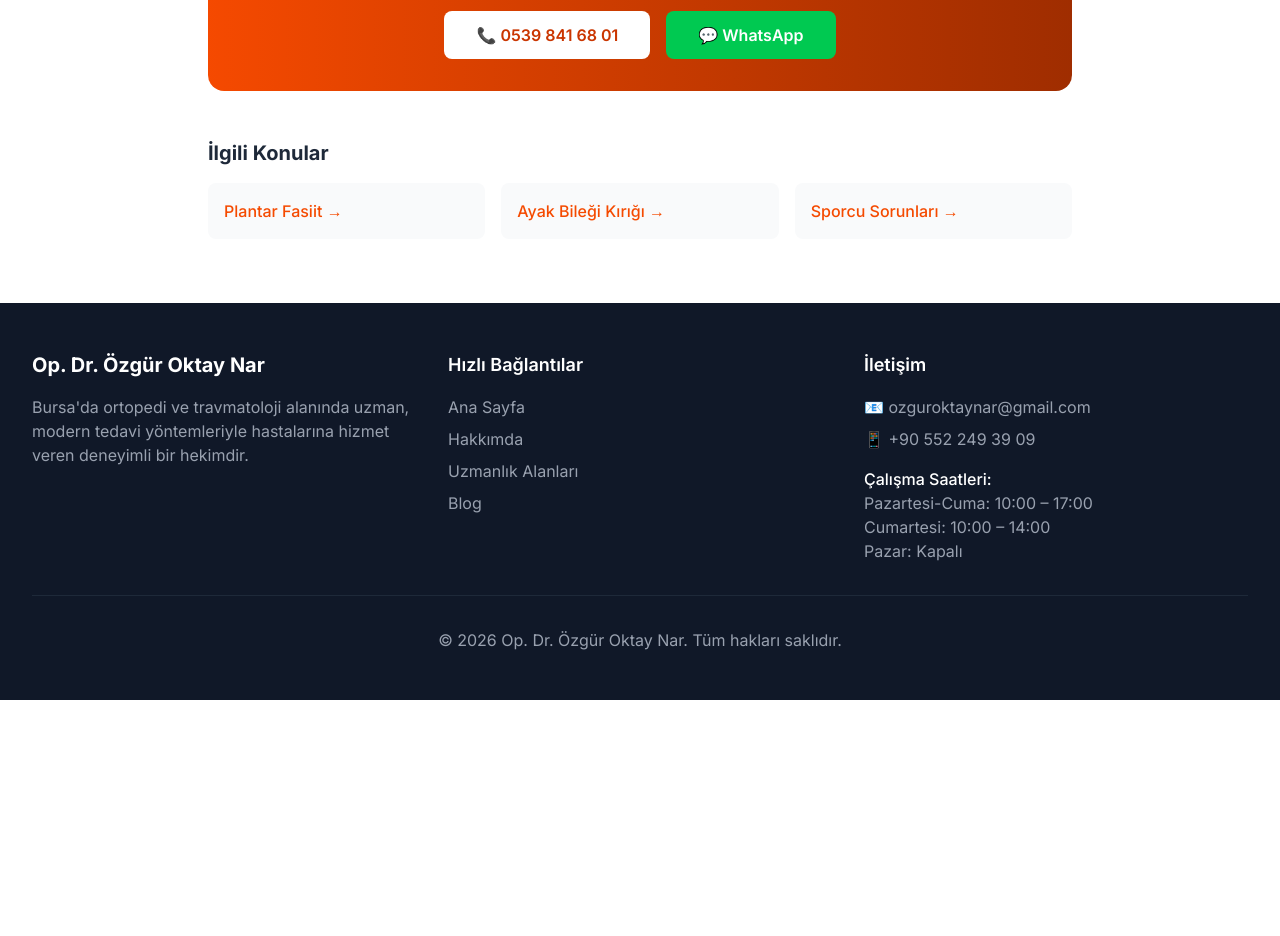
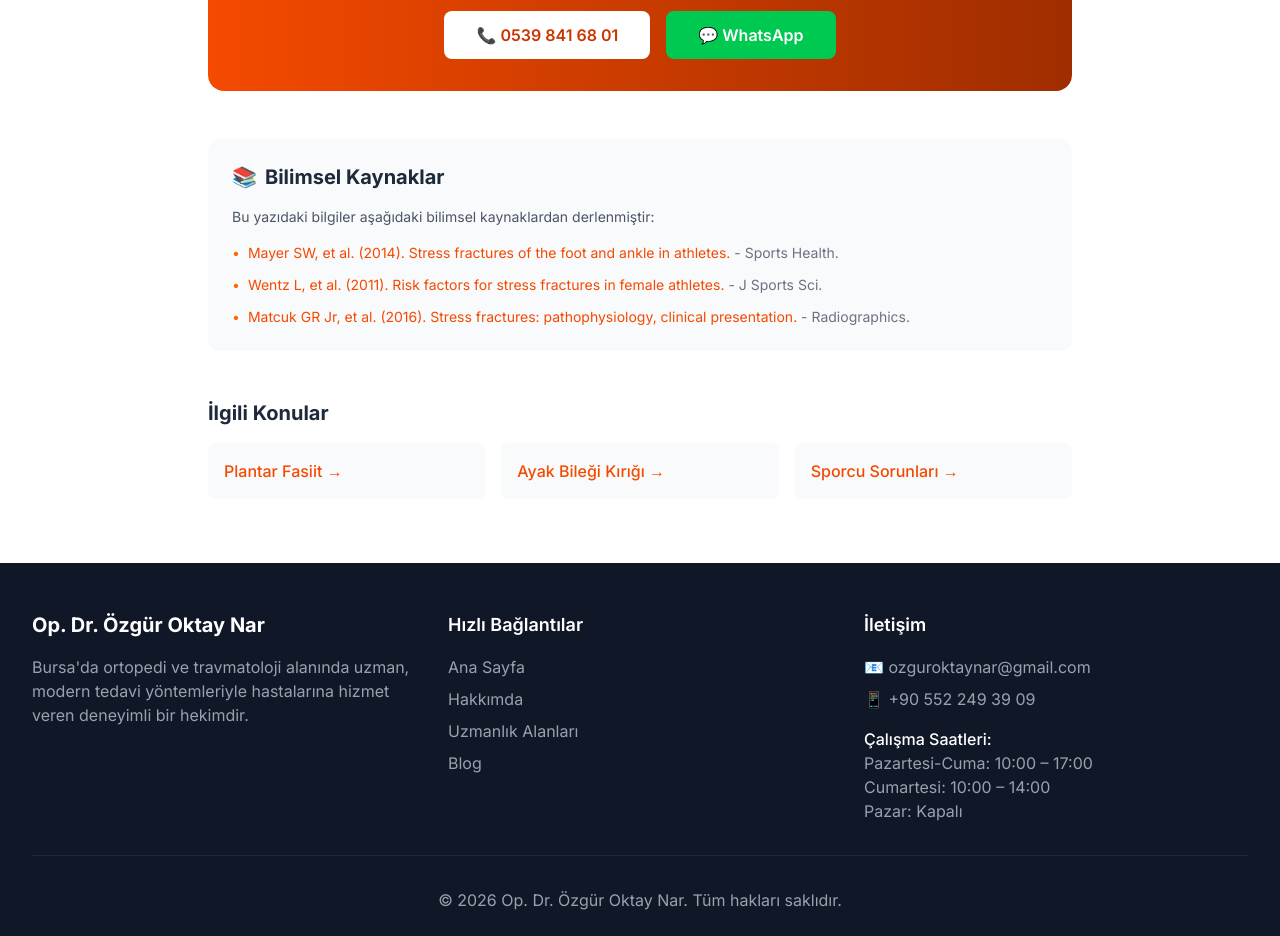
Before and after one commit to ozoknar/drozguroktaynar-nextjs, a Next.js app: page /blog/stres-kirigi in a window 1280 px wide. Shown: the part 3220-4156 px from the top of the page. Before the commit the page ends 3920 px from the top, so only its background shows below. Built offline with nearby package versions, Linux system fonts and the light colour scheme.

Commit message:
Fix blog images + add PubMed references
- Mozaikoplasti: Changed to bone X-ray image (more relevant)
- All 3 blog posts: Added scientific references section with PubMed links
- Plantar Fasiit: 3 PubMed references
- Mozaikoplasti: 3 PubMed references
- Stres Kırığı: 3 PubMed references

```diff
--- a/src/app/blog/mozaikoplasti/page.tsx
+++ b/src/app/blog/mozaikoplasti/page.tsx
@@ -11,10 +11,10 @@ export const metadata: Metadata = {
     url: "https://www.ozguroktaynar.com/blog/mozaikoplasti",
     images: [
       {
-        url: "https://ooxijkokuifpwunx.public.blob.vercel-storage.com/uploads/uploads/2024/04/physiotherapist-giving-knee-therapy-to-a-woman-2023-11-27-04-49-13-utc-min-scaled-1.jpg",
+        url: "https://ooxijkokuifpwunx.public.blob.vercel-storage.com/uploads/uploads/2024/03/kemik-rontgeni-min-scaled-1.jpg",
         width: 1200,
         height: 630,
-        alt: "Mozaikoplasti Kıkırdak Onarımı",
+        alt: "Mozaikoplasti - Eklem Kıkırdağı Onarımı",
       },
     ],
   },
@@ -32,7 +32,7 @@ const articleSchema = {
   },
   "datePublished": "2024-01-10",
   "dateModified": "2026-02-06",
-  "image": "https://ooxijkokuifpwunx.public.blob.vercel-storage.com/uploads/uploads/2024/04/physiotherapist-giving-knee-therapy-to-a-woman-2023-11-27-04-49-13-utc-min-scaled-1.jpg"
+  "image": "https://ooxijkokuifpwunx.public.blob.vercel-storage.com/uploads/uploads/2024/03/kemik-rontgeni-min-scaled-1.jpg"
 };
 
 const faqSchema = {
@@ -101,8 +101,8 @@ export default function MozaikoplastiPage() {
             </div>
             <div className="hidden md:block">
               <img
-                src="https://ooxijkokuifpwunx.public.blob.vercel-storage.com/uploads/uploads/2024/04/physiotherapist-giving-knee-therapy-to-a-woman-2023-11-27-04-49-13-utc-min-scaled-1.jpg"
-                alt="Mozaikoplasti Kıkırdak Onarımı"
+                src="https://ooxijkokuifpwunx.public.blob.vercel-storage.com/uploads/uploads/2024/03/kemik-rontgeni-min-scaled-1.jpg"
+                alt="Mozaikoplasti - Eklem Kıkırdağı Röntgeni"
                 className="rounded-lg shadow-2xl"
                 width={600}
                 height={400}
@@ -286,6 +286,60 @@ export default function MozaikoplastiPage() {
             </div>
           </section>
 
+          {/* PubMed References */}
+          <section className="mt-12 bg-gray-50 p-6 rounded-xl">
+            <h3 className="text-xl font-bold text-gray-800 mb-4 flex items-center gap-2">
+              <span>📚</span> Bilimsel Kaynaklar
+            </h3>
+            <p className="text-sm text-gray-600 mb-4">
+              Bu yazıdaki bilgiler aşağıdaki bilimsel kaynaklardan derlenmiştir:
+            </p>
+            <ul className="space-y-3 text-sm">
+              <li className="flex items-start gap-2">
+                <span className="text-teal-500">•</span>
+                <div>
+                  <a
+                    href="https://pubmed.ncbi.nlm.nih.gov/16959904/"
+                    target="_blank"
+                    rel="noopener noreferrer"
+                    className="text-teal-600 hover:underline"
+                  >
+                    Hangody L, et al. (2008). Mosaicplasty for the treatment of articular cartilage defects.
+                  </a>
+                  <span className="text-gray-500"> - Clin Orthop Relat Res.</span>
+                </div>
+              </li>
+              <li className="flex items-start gap-2">
+                <span className="text-teal-500">•</span>
+                <div>
+                  <a
+                    href="https://pubmed.ncbi.nlm.nih.gov/15118039/"
+                    target="_blank"
+                    rel="noopener noreferrer"
+                    className="text-teal-600 hover:underline"
+                  >
+                    Hangody L, Füles P. (2003). Autologous osteochondral mosaicplasty for cartilage defects.
+                  </a>
+                  <span className="text-gray-500"> - J Bone Joint Surg Br.</span>
+                </div>
+              </li>
+              <li className="flex items-start gap-2">
+                <span className="text-teal-500">•</span>
+                <div>
+                  <a
+                    href="https://pubmed.ncbi.nlm.nih.gov/22585560/"
+                    target="_blank"
+                    rel="noopener noreferrer"
+                    className="text-teal-600 hover:underline"
+                  >
+                    Solheim E, et al. (2012). Results at 10-14 years after mosaicplasty.
+                  </a>
+                  <span className="text-gray-500"> - Knee Surg Sports Traumatol Arthrosc.</span>
+                </div>
+              </li>
+            </ul>
+          </section>
+
           {/* Related Links */}
           <section className="mt-12">
             <h3 className="text-xl font-bold text-gray-800 mb-4">İlgili Konular</h3>
--- a/src/app/blog/plantar-fasiit/page.tsx
+++ b/src/app/blog/plantar-fasiit/page.tsx
@@ -267,6 +267,60 @@ export default function PlantarFasiitPage() {
             </div>
           </section>
 
+          {/* PubMed References */}
+          <section className="mt-12 bg-gray-50 p-6 rounded-xl">
+            <h3 className="text-xl font-bold text-gray-800 mb-4 flex items-center gap-2">
+              <span>📚</span> Bilimsel Kaynaklar
+            </h3>
+            <p className="text-sm text-gray-600 mb-4">
+              Bu yazıdaki bilgiler aşağıdaki bilimsel kaynaklardan derlenmiştir:
+            </p>
+            <ul className="space-y-3 text-sm">
+              <li className="flex items-start gap-2">
+                <span className="text-blue-500">•</span>
+                <div>
+                  <a
+                    href="https://pubmed.ncbi.nlm.nih.gov/25145882/"
+                    target="_blank"
+                    rel="noopener noreferrer"
+                    className="text-blue-600 hover:underline"
+                  >
+                    Trojian T, Tucker AK. (2019). Plantar Fasciitis.
+                  </a>
+                  <span className="text-gray-500"> - Am Fam Physician.</span>
+                </div>
+              </li>
+              <li className="flex items-start gap-2">
+                <span className="text-blue-500">•</span>
+                <div>
+                  <a
+                    href="https://pubmed.ncbi.nlm.nih.gov/30050937/"
+                    target="_blank"
+                    rel="noopener noreferrer"
+                    className="text-blue-600 hover:underline"
+                  >
+                    Buchanan BK, Kushner D. (2023). Plantar Fasciitis.
+                  </a>
+                  <span className="text-gray-500"> - StatPearls [Internet].</span>
+                </div>
+              </li>
+              <li className="flex items-start gap-2">
+                <span className="text-blue-500">•</span>
+                <div>
+                  <a
+                    href="https://pubmed.ncbi.nlm.nih.gov/16882901/"
+                    target="_blank"
+                    rel="noopener noreferrer"
+                    className="text-blue-600 hover:underline"
+                  >
+                    Riddle DL, et al. (2003). Risk factors for plantar fasciitis.
+                  </a>
+                  <span className="text-gray-500"> - J Bone Joint Surg Am.</span>
+                </div>
+              </li>
+            </ul>
+          </section>
+
           {/* Related Links */}
           <section className="mt-12">
             <h3 className="text-xl font-bold text-gray-800 mb-4">İlgili Konular</h3>
--- a/src/app/blog/stres-kirigi/page.tsx
+++ b/src/app/blog/stres-kirigi/page.tsx
@@ -304,6 +304,60 @@ export default function StresKirigiPage() {
             </div>
           </section>
 
+          {/* PubMed References */}
+          <section className="mt-12 bg-gray-50 p-6 rounded-xl">
+            <h3 className="text-xl font-bold text-gray-800 mb-4 flex items-center gap-2">
+              <span>📚</span> Bilimsel Kaynaklar
+            </h3>
+            <p className="text-sm text-gray-600 mb-4">
+              Bu yazıdaki bilgiler aşağıdaki bilimsel kaynaklardan derlenmiştir:
+            </p>
+            <ul className="space-y-3 text-sm">
+              <li className="flex items-start gap-2">
+                <span className="text-orange-500">•</span>
+                <div>
+                  <a
+                    href="https://pubmed.ncbi.nlm.nih.gov/26582191/"
+                    target="_blank"
+                    rel="noopener noreferrer"
+                    className="text-orange-600 hover:underline"
+                  >
+                    Mayer SW, et al. (2014). Stress fractures of the foot and ankle in athletes.
+                  </a>
+                  <span className="text-gray-500"> - Sports Health.</span>
+                </div>
+              </li>
+              <li className="flex items-start gap-2">
+                <span className="text-orange-500">•</span>
+                <div>
+                  <a
+                    href="https://pubmed.ncbi.nlm.nih.gov/21959910/"
+                    target="_blank"
+                    rel="noopener noreferrer"
+                    className="text-orange-600 hover:underline"
+                  >
+                    Wentz L, et al. (2011). Risk factors for stress fractures in female athletes.
+                  </a>
+                  <span className="text-gray-500"> - J Sports Sci.</span>
+                </div>
+              </li>
+              <li className="flex items-start gap-2">
+                <span className="text-orange-500">•</span>
+                <div>
+                  <a
+                    href="https://pubmed.ncbi.nlm.nih.gov/32424976/"
+                    target="_blank"
+                    rel="noopener noreferrer"
+                    className="text-orange-600 hover:underline"
+                  >
+                    Matcuk GR Jr, et al. (2016). Stress fractures: pathophysiology, clinical presentation.
+                  </a>
+                  <span className="text-gray-500"> - Radiographics.</span>
+                </div>
+              </li>
+            </ul>
+          </section>
+
           {/* Related Links */}
           <section className="mt-12">
             <h3 className="text-xl font-bold text-gray-800 mb-4">İlgili Konular</h3>
```
